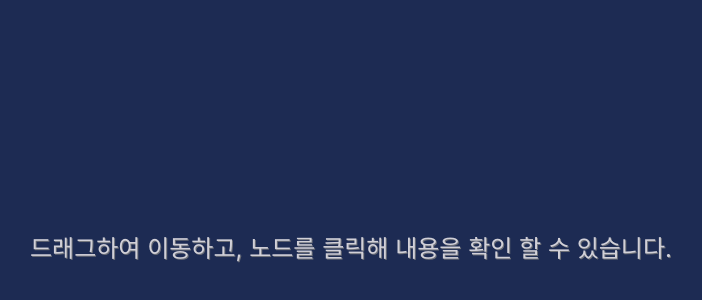
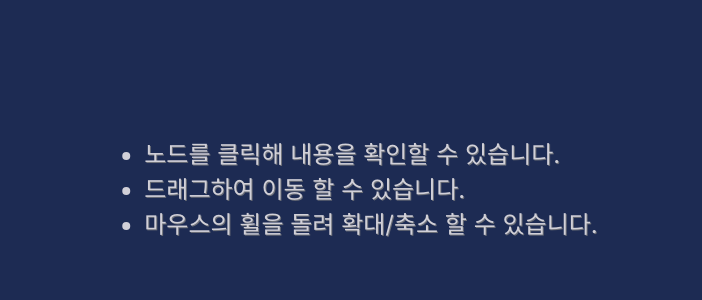
Before and after one commit to toa-web-dev/Graphify_dev_note, a Next.js app: page / in a window 1280 px wide. Shown: the part 416-716 px from the top of the page, without its empty margins (289-991 px from the left). Built offline with nearby package versions, Linux system fonts and the light colour scheme; no server answers; a web font is replaced by a local one.

Commit message:
✨그래프 조작 안내 문구 추가

```diff
--- a/app/page.jsx
+++ b/app/page.jsx
@@ -2,11 +2,20 @@
 import styles from "./style/App.module.scss";
 import Graph from "./components/Graph.jsx";
 export default function app() {
+    const Guide = () => (
+        <div className={styles.guide}>
+            <ul>
+                <li>노드를 클릭해 내용을 확인할 수 있습니다.</li>
+                <li>드래그하여 이동 할 수 있습니다.</li>
+                <li>마우스의 휠을 돌려 확대/축소 할 수 있습니다.</li>
+            </ul>
+        </div>
+    );
     return (
         <>
             {/* 여기서 getGraphStructure()의 반환값을 메모해서 Graph 컴포넌트에 props로 전달하면 메모이제이션 가능? */}
             <Graph />
-            <span className={styles.guide}>드래그하여 이동하고, 노드를 클릭해 내용을 확인 할 수 있습니다.</span>
+            <Guide />
         </>
     );
 }
```
